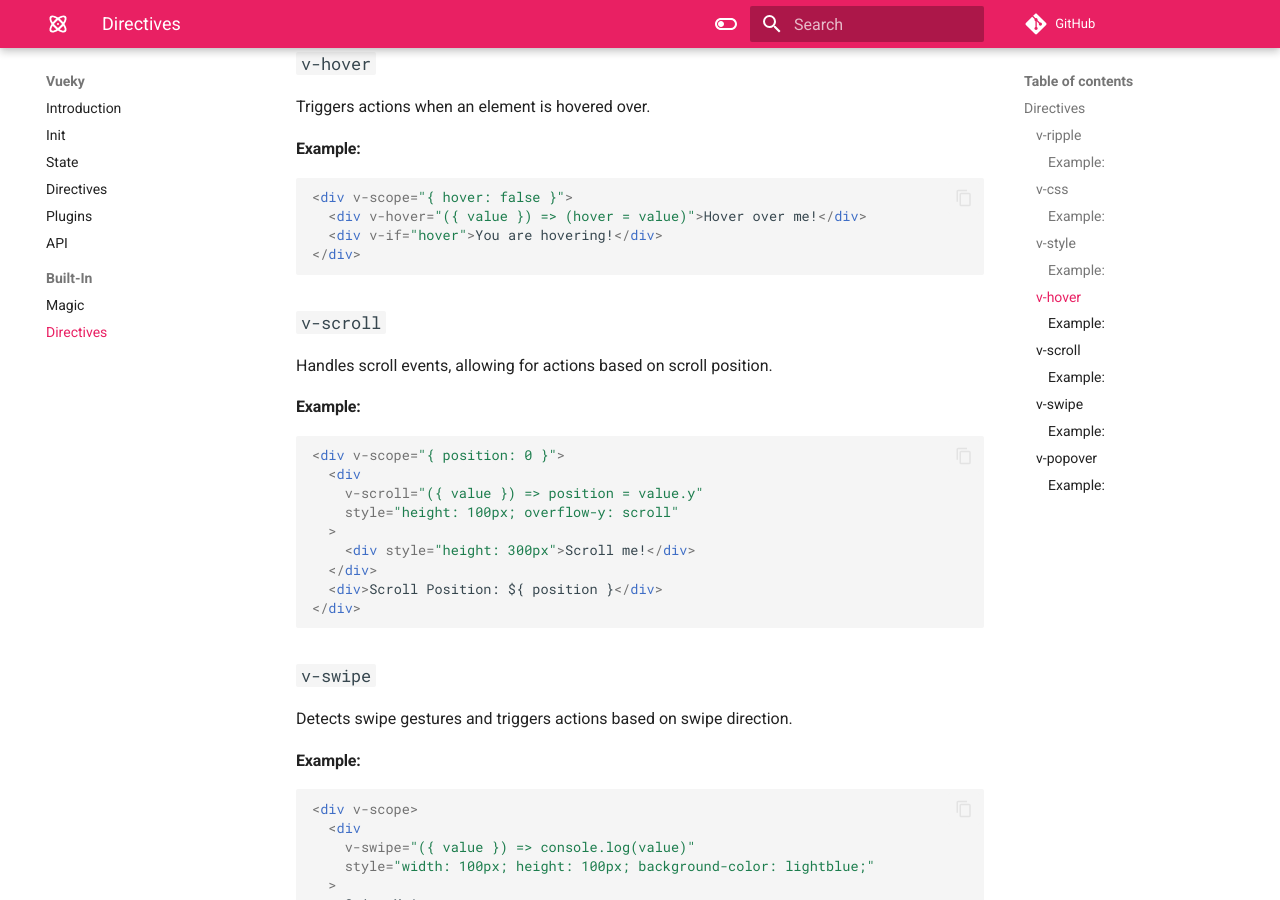
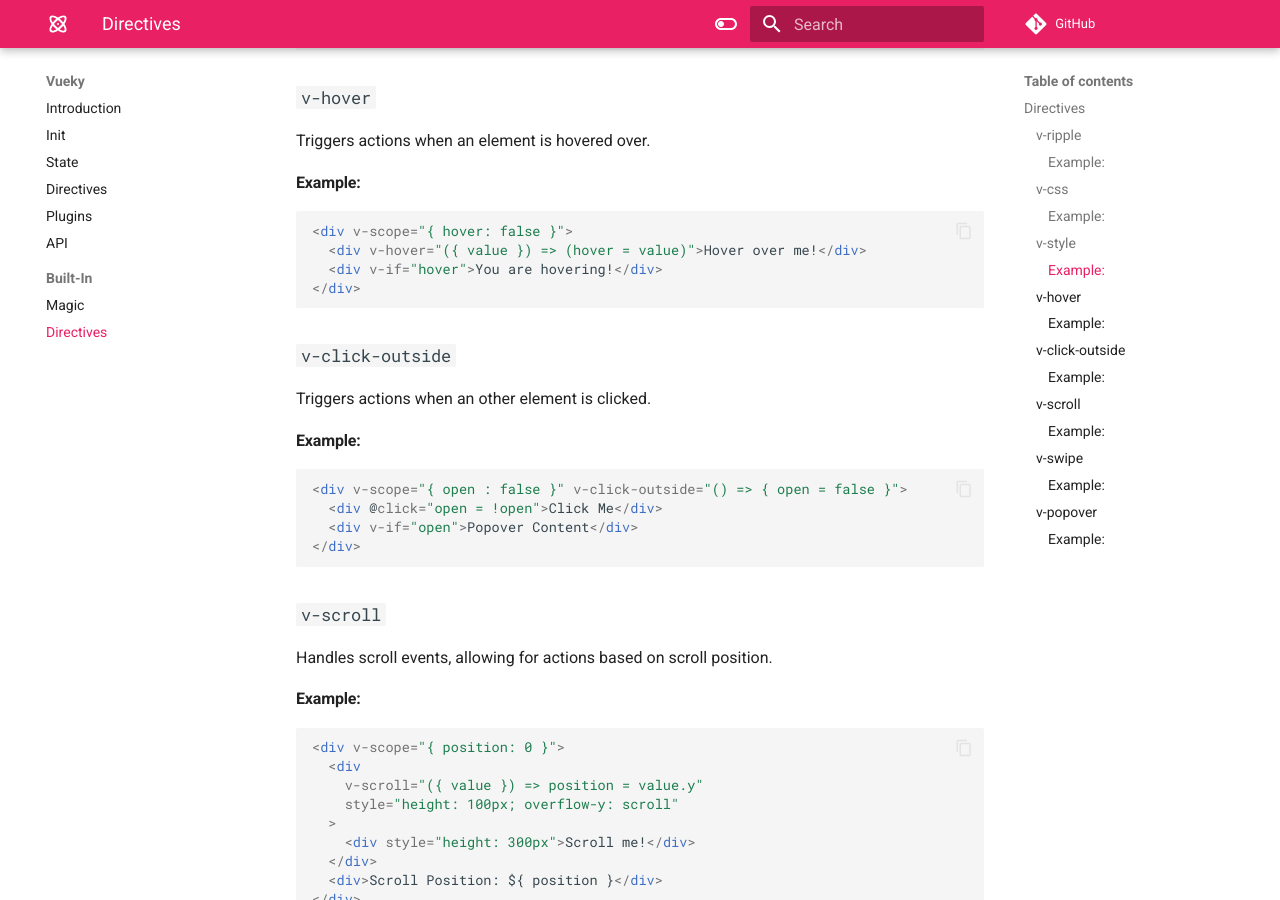
Before and after one commit to hlop3z/vueky, an MkDocs documentation site: the page built from docs/docs/built-in/directives.md, in a window 1280 px wide and 900 px high, scrolled down 1558 px. Built offline with MkDocs 1.6.1 and Material for MkDocs 9.7.7, drawn with Linux system fonts in a browser that asks for light colours; comment, search, counter and statistics services are not loaded; some of the changed text lies outside the part shown.

````diff
--- a/docs/docs/built-in/directives.md
+++ b/docs/docs/built-in/directives.md
@@ -1,6 +1,7 @@
 - **`v-css`**: Provides a way to apply custom CSS rules directly within templates.
 - **`v-style`**: Applies dynamic styles to elements based on reactive data.
 - **`v-hover`**: Triggers actions when an element is hovered over.
+- **`v-click-outside`**: Triggers actions when an other element is clicked.
 - **`v-ripple`**: Adds a ripple effect to elements when clicked.
 - **`v-scroll`**: Handles scroll events, allowing for actions based on scroll position.
 - **`v-swipe`**: Detects swipe gestures and triggers actions based on swipe direction.
@@ -76,6 +77,19 @@ Triggers actions when an element is hovered over.
 </div>
 ```
 
+### `v-click-outside`
+
+Triggers actions when an other element is clicked.
+
+#### Example:
+
+```html
+<div v-scope="{ open : false }" v-click-outside="() => { open = false }">
+  <div @click="open = !open">Click Me</div>
+  <div v-if="open">Popover Content</div>
+</div>
+```
+
 ### `v-scroll`
 
 Handles scroll events, allowing for actions based on scroll position.
--- a/package.json
+++ b/package.json
@@ -1,6 +1,6 @@
 {
   "name": "vueky",
-  "version": "0.1.3",
+  "version": "0.1.4",
   "description": "Petite-Vue Toolkit (Stand-Alone)",
   "author": "hlop3z",
   "license": "MIT",
````
